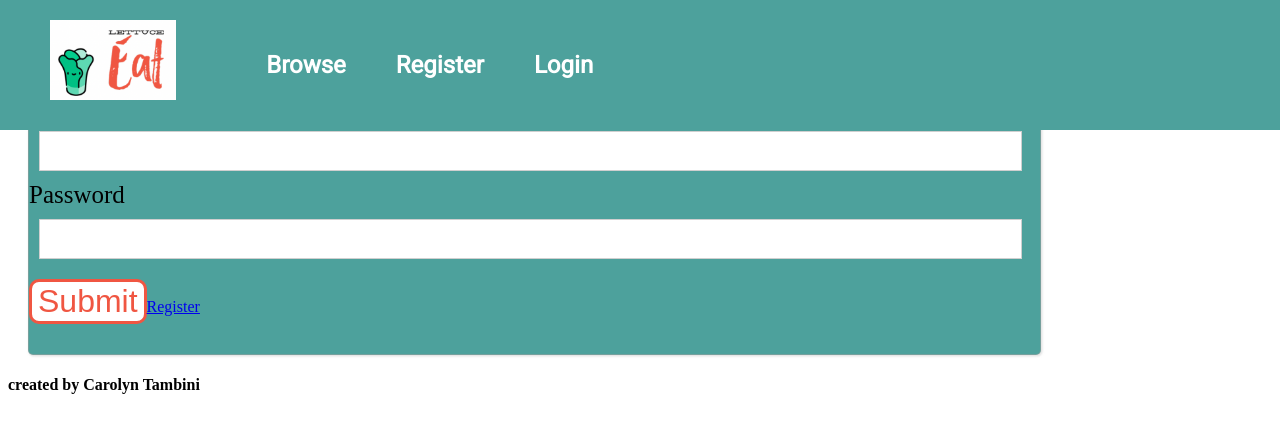
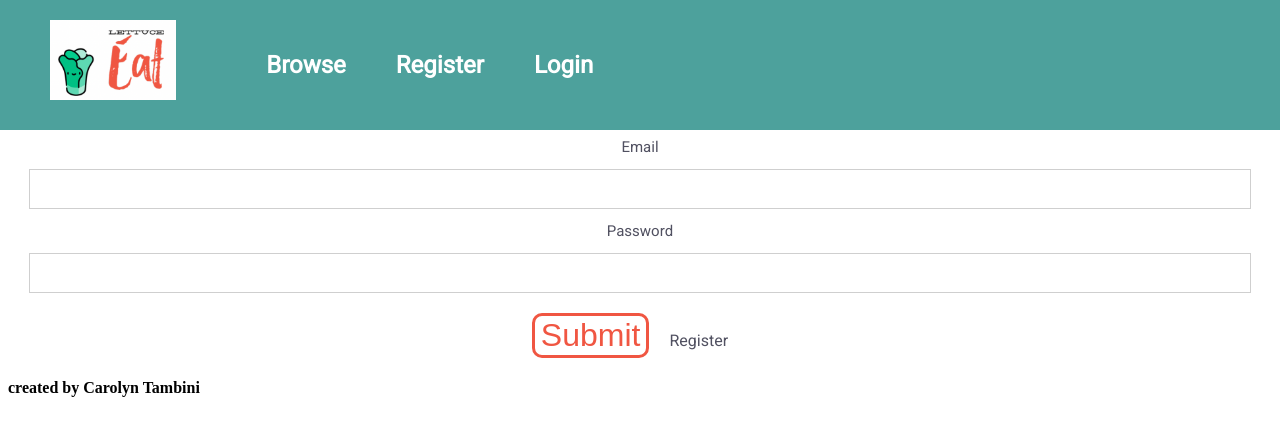
Before and after one commit to Tambini/project4, a React (Create React App) app in the folder FE/client/: page /login in a window 1280 px wide. Shown: the top 436 px of the page. Built offline with nearby package versions, Linux system fonts and the light colour scheme.

Commit message:
Finished styling Register login

```diff
--- a/FE/client/src/App.css
+++ b/FE/client/src/App.css
@@ -31,8 +31,8 @@ nav a:hover {
   color: #f05642;
 }
 
-.login-form-wrapper,
-.register-form-wrapper {
+.register-wrapper {
+  text-align: center;
   flex-wrap: wrap;
   flex-direction: column;
   background-color: #4da19c;
@@ -40,11 +40,14 @@ nav a:hover {
   margin: 20px;
   border-radius: 5px;
   min-width: 300px;
-  max-width: 80%;
+  max-width: 500px;
   align-items: center;
   align-content: center;
   border: 1px solid rgb(160, 160, 160, 0.5);
   box-shadow: 1px 1px 2px 0.5px #cbcbcb8a;
+  /* margin-top: 10%; */
+  margin: auto;
+  margin-top: 10%;
 }
 
 .register-form {
@@ -56,8 +59,22 @@ nav a:hover {
   margin: 10%;
   font-family: "Heebo", sans-serif;
 }
+.register-title {
+  font-size: 40px;
+  margin: 2px;
+  color: white;
+}
+.switch-sign-in {
+  padding: 20px;
+  text-decoration: none;
+  color: #515161;
+}
+
 label {
-  font-size: 25px;
+  font-size: 15px;
+  text-align: left;
+  padding: 0px 10px;
+  color: #515161;
 }
 
 input {
@@ -72,6 +89,28 @@ input {
 
 input[type="password"] {
   margin-bottom: 20px;
+}
+
+.login-wrapper {
+  text-align: center;
+  color: black;
+  font-family: "Heebo", sans-serif;
+}
+
+.login-form {
+  flex-wrap: wrap;
+  flex-direction: column;
+  background-color: #4da19c;
+  padding: 5px 0 30px 0;
+  margin: 20px;
+  border-radius: 5px;
+  min-width: 300px;
+  max-width: 500px;
+  align-items: center;
+  align-content: center;
+  border: 1px solid rgb(160, 160, 160, 0.5);
+  box-shadow: 1px 1px 2px 0.5px #cbcbcb8a;
+  margin-top: 10%;
 }
 
 li {
--- a/FE/client/src/components/Login.js
+++ b/FE/client/src/components/Login.js
@@ -19,8 +19,12 @@ class LoginForm extends Component {
   render() {
     return (
       <div className="login-form-wrapper">
-        <form onSubmit={e => this.props.handleLogin(e, this.state)}>
-          <h2>Please login to view your recipes</h2>
+        <h1>Please login to view your recipes</h1>
+        <form
+          className="login-wrapper "
+          onSubmit={e => this.props.handleLogin(e, this.state)}
+        >
+          <h2>Login</h2>
           <label htmlFor="email">Email</label>
           <input
             type="text"
@@ -36,7 +40,9 @@ class LoginForm extends Component {
             onChange={this.handleChange}
           />
           <button>Submit</button>
-          <Link to="/register">Register</Link>
+          <Link to="/register" className="switch-sign-in">
+            Register
+          </Link>
         </form>
       </div>
     );
--- a/FE/client/src/components/Register.js
+++ b/FE/client/src/components/Register.js
@@ -1,5 +1,5 @@
 import React, { Component } from "react";
-import { withRouter } from "react-router-dom";
+import { withRouter, Link } from "react-router-dom";
 
 class Register extends Component {
   constructor(props) {
@@ -20,7 +20,7 @@ class Register extends Component {
 
   render() {
     return (
-      <div className="register-form-wrapper">
+      <div className="register-wrapper">
         {this.props.errorText && <p>{this.props.errorText} </p>}
         <form
           className="register-form"
@@ -49,6 +49,9 @@ class Register extends Component {
             onChange={this.handleChange}
           />
           <button> Submit</button>
+          <Link to="/login" className="switch-sign-in">
+            Login
+          </Link>
         </form>
       </div>
     );
```
